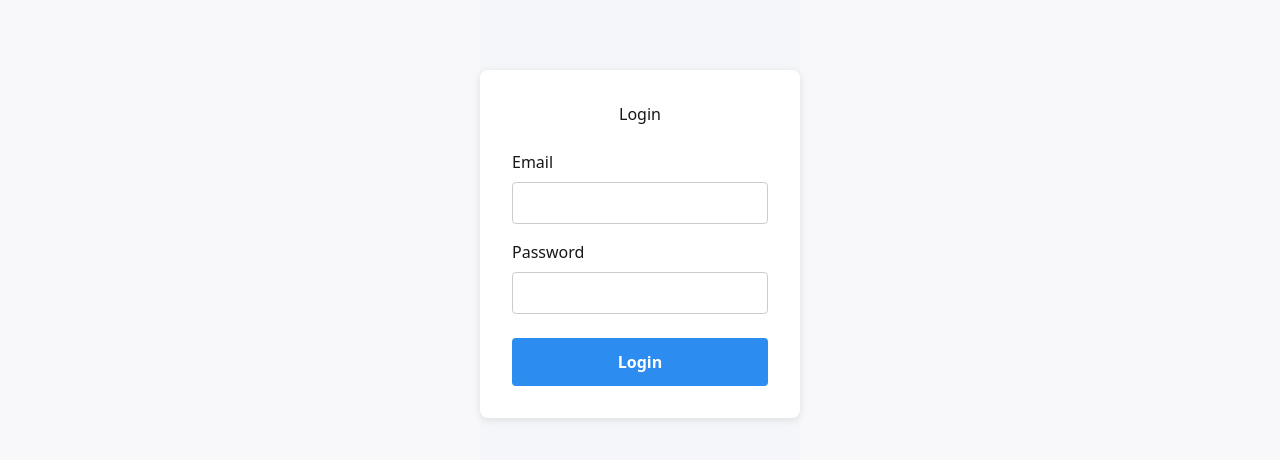
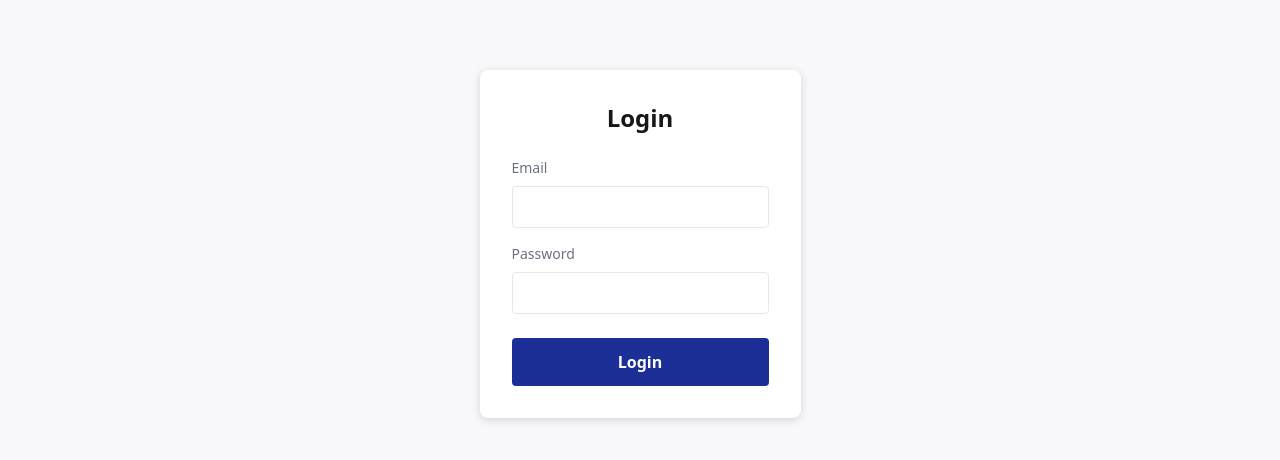
Before and after one commit to IspahanRahman/rest_api_maker, a Next.js app: page /en/login in a window 1280 px wide. Shown: the part 156-616 px from the top of the page. Built offline with nearby package versions, Linux system fonts and the light colour scheme.

Commit message:
feat: Refactor authentication components and update layout structure

```diff
--- a/src/app/[locale]/(public)/(auth)/layout.tsx
+++ b/src/app/[locale]/(public)/(auth)/layout.tsx
@@ -1,7 +1,7 @@
 "use client";
 
 import { useState } from "react";
-import UserNavbar from "@/components/layouts/PublicNavbar";
+import UserNavbar from "@/components/core-panel/public-panel/layouts/PublicNavbar";
 
 import { ReactNode } from "react";
 
--- a/src/app/[locale]/(public)/(auth)/login/page.tsx
+++ b/src/app/[locale]/(public)/(auth)/login/page.tsx
@@ -1,4 +1,4 @@
-import Login from "@/pages/auth/Login";
+import Login from "@/components/core-panel/public-panel/auth/Login";
 
 import React from "react";
 
--- a/src/app/[locale]/layout.tsx
+++ b/src/app/[locale]/layout.tsx
@@ -33,7 +33,7 @@ export default async function LocaleLayout({ children, params }: LayoutProps) {
 	const messages = await getMessages()
 
 	return (
-		<html lang={locale}>
+		<html lang={locale} suppressHydrationWarning>
 			<body>
 				<ThemeProvider
 					attribute='class'
--- a/src/app/layout.tsx
+++ b/src/app/layout.tsx
@@ -2,6 +2,7 @@
 import './globals.css';
 import { getMessages } from 'next-intl/server';
 import { NextIntlClientProvider } from 'next-intl';
+import { ThemeProvider } from 'next-themes';
 
 export const metadata = {
   title: 'Rest Api Maker',
@@ -17,11 +18,13 @@ export default async function RootLayout({
   const messages = await getMessages();
 
   return (
-    <html lang='en'>
-      <body className="bg-gray-50">
-        <NextIntlClientProvider locale='en' messages={messages}>
-          {children}
-        </NextIntlClientProvider>
+    <html lang='en' suppressHydrationWarning>
+      <body className="bg-background text-foreground">
+        <ThemeProvider attribute='class' defaultTheme='system' enableSystem>
+          <NextIntlClientProvider locale='en' messages={messages}>
+            {children}
+          </NextIntlClientProvider>
+        </ThemeProvider>
       </body>
     </html>
   );
--- /dev/null
+++ b/src/components/core-panel/public-panel/auth/Login.tsx
@@ -0,0 +1,66 @@
+'use client';
+import React, { useState } from 'react';
+
+const Login = () => {
+	const [email, setEmail] = useState('');
+	const [password, setPassword] = useState('');
+
+	const handleSubmit = (e: React.FormEvent) => {
+		e.preventDefault();
+		// Handle login logic here
+		alert(`Email: ${email}\nPassword: ${password}`);
+	};
+
+	return (
+		<div className="min-h-screen flex items-center justify-center bg-surface">
+			<form
+				onSubmit={handleSubmit}
+				className="bg-surface-card p-8 rounded-lg shadow-md min-w-80"
+			>
+				<h2 className="text-2xl font-semibold text-center mb-6 text-text-primary-sem">
+					Login
+				</h2>
+				<div className="mb-4">
+					<label
+						htmlFor="email"
+						className="block mb-2 text-sm text-text-secondary"
+					>
+						Email
+					</label>
+					<input
+						id="email"
+						type="email"
+						value={email}
+						onChange={e => setEmail(e.target.value)}
+						required
+						className="w-full px-3 py-2 rounded border border-border-subtle bg-surface-input text-text-primary-sem focus:outline-none focus:ring-2 focus:ring-primary-500"
+					/>
+				</div>
+				<div className="mb-6">
+					<label
+						htmlFor="password"
+						className="block mb-2 text-sm text-text-secondary"
+					>
+						Password
+					</label>
+					<input
+						id="password"
+						type="password"
+						value={password}
+						onChange={e => setPassword(e.target.value)}
+						required
+						className="w-full px-3 py-2 rounded border border-border-subtle bg-surface-input text-text-primary-sem focus:outline-none focus:ring-2 focus:ring-primary-500"
+					/>
+				</div>
+				<button
+					type="submit"
+					className="w-full py-3 bg-primary-500 hover:bg-primary-600 text-white rounded font-semibold transition-colors"
+				>
+					Login
+				</button>
+			</form>
+		</div>
+	);
+};
+
+export default Login;
--- a/src/pages/auth/Login.tsx
+++ /dev/null
@@ -1,86 +0,0 @@
-'use client';
-import React, { useState } from 'react';
-
-const Login = () => {
-  const [email, setEmail] = useState('');
-  const [password, setPassword] = useState('');
-
-  const handleSubmit = (e: React.FormEvent) => {
-    e.preventDefault();
-    // Handle login logic here
-    alert(`Email: ${email}\nPassword: ${password}`);
-  };
-
-  return (
-    <div style={{
-      minHeight: '100vh',
-      display: 'flex',
-      alignItems: 'center',
-      justifyContent: 'center',
-      background: '#f5f6fa'
-    }}>
-      <form
-        onSubmit={handleSubmit}
-        style={{
-          background: '#fff',
-          padding: '2rem',
-          borderRadius: '8px',
-          boxShadow: '0 2px 8px rgba(0,0,0,0.1)',
-          minWidth: '320px'
-        }}
-      >
-        <h2 style={{ marginBottom: '1.5rem', textAlign: 'center' }}>Login</h2>
-        <div style={{ marginBottom: '1rem' }}>
-          <label htmlFor="email" style={{ display: 'block', marginBottom: '.5rem' }}>Email</label>
-          <input
-            id="email"
-            type="email"
-            value={email}
-            onChange={e => setEmail(e.target.value)}
-            required
-            style={{
-              width: '100%',
-              padding: '.5rem',
-              borderRadius: '4px',
-              border: '1px solid #ccc'
-            }}
-          />
-        </div>
-        <div style={{ marginBottom: '1.5rem' }}>
-          <label htmlFor="password" style={{ display: 'block', marginBottom: '.5rem' }}>Password</label>
-          <input
-            id="password"
-            type="password"
-            value={password}
-            onChange={e => setPassword(e.target.value)}
-            required
-            style={{
-              width: '100%',
-              padding: '.5rem',
-              borderRadius: '4px',
-              border: '1px solid #ccc'
-            }}
-          />
-        </div>
-        <button
-          type="submit"
-          style={{
-            width: '100%',
-            padding: '.75rem',
-            background: '#2d8cf0',
-            color: '#fff',
-            border: 'none',
-            borderRadius: '4px',
-            fontWeight: 'bold',
-            cursor: 'pointer'
-          }}
-        >
-          Login
-        </button>
-      </form>
-    </div>
-  );
-};
-
-export default Login;
-// ...existing code...
```
Also changed, not shown: src/components/core-panel/public-panel/layouts/PublicNavbar.tsx (renamed from src/components/layouts/PublicNavbar.tsx).
